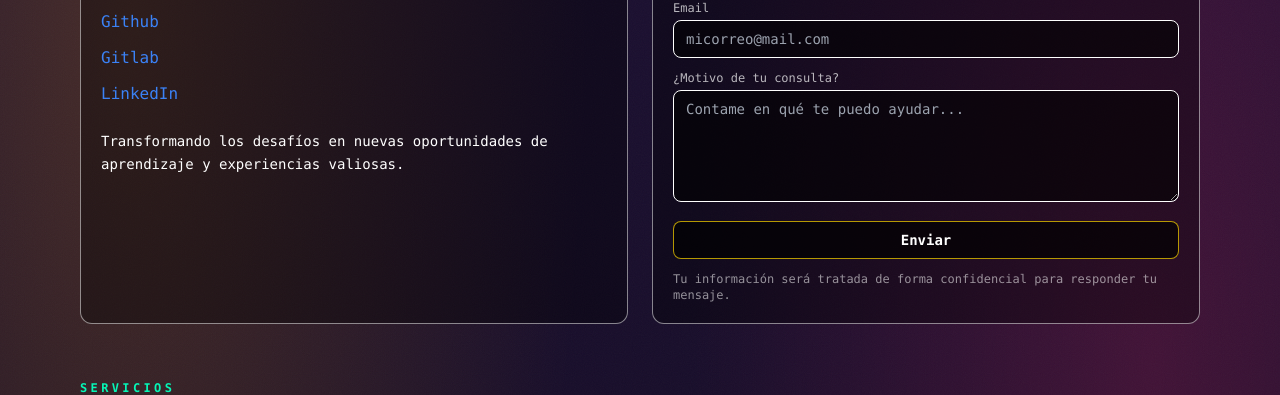
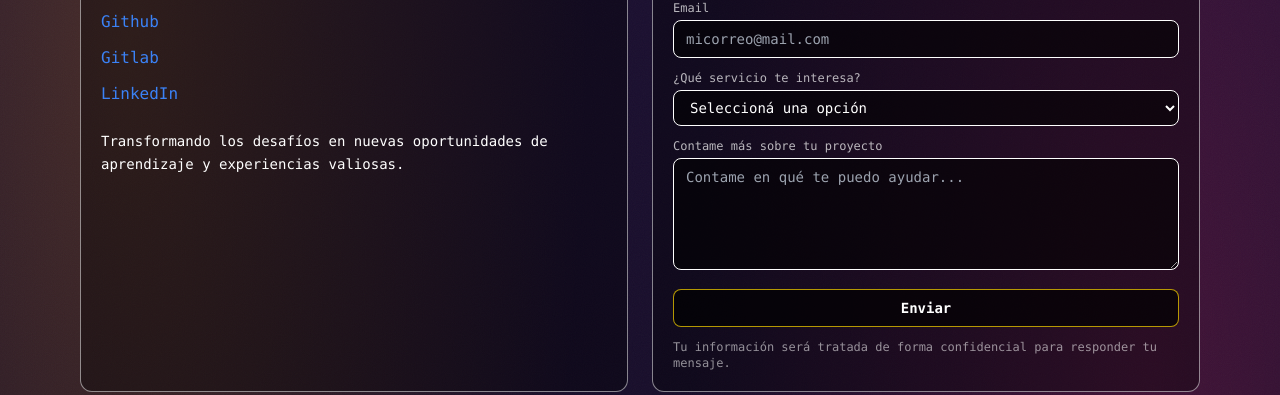
Before and after one commit to lu-developer476/Portfolio, a Next.js app: page /contact in a window 1280 px wide. Shown: the part 327-722 px from the top of the page. Built offline with nearby package versions, Linux system fonts and the light colour scheme; no server answers.

Commit message:
Add service selector to contact form (#102)
* Add service selector to contact form

* Connect service cards to contact selector

* Add bilingual service selector translations

* Store selected service and include it in contact emails

```diff
--- a/src/app/api/contact/route.ts
+++ b/src/app/api/contact/route.ts
@@ -7,6 +7,16 @@ import { transporter } from "@/lib/mailer";
 const schema = z.object({
   name: z.string().min(2).max(80),
   email: z.string().email().max(120),
+  service: z.enum([
+    "landing-page",
+    "professional-website",
+    "online-store",
+    "custom-web-app",
+    "redesign-optimization",
+    "custom-quote",
+    "extras",
+    "general"
+  ]),
   message: z.string().min(10).max(2000)
 });
 
@@ -30,8 +40,20 @@ export async function POST(req: Request) {
 
     // ✅ Sanitización básica HTML
     const safeMessage = data.message
+      .replace(/&/g, "&amp;")
       .replace(/</g, "&lt;")
       .replace(/>/g, "&gt;");
+    const serviceNames: Record<(typeof data.service), string> = {
+      "landing-page": "Landing Page",
+      "professional-website": "Sitio Web Profesional / Professional Website",
+      "online-store": "Catálogo o Tienda Online / Catalog or Online Store",
+      "custom-web-app": "Aplicación Web a Medida / Custom Web Application",
+      "redesign-optimization": "Rediseño y Optimización / Redesign and Optimization",
+      "custom-quote": "Presupuesto personalizado / Custom quote",
+      extras: "Opcionales y servicios adicionales / Optional and additional services",
+      general: "Consulta general / General inquiry"
+    };
+    const serviceLabel = serviceNames[data.service];
 
     // ------------------------------------------------
     // 1️⃣ Guardar en Firestore
@@ -39,6 +61,7 @@ export async function POST(req: Request) {
     await db.collection("contact_messages").add({
       name: data.name,
       email: data.email,
+      service: data.service,
       message: safeMessage,
       createdAt: new Date().toISOString(),
       userAgent: req.headers.get("user-agent") ?? null
@@ -58,6 +81,7 @@ export async function POST(req: Request) {
           <hr />
           <p><strong>Nombre:</strong> ${data.name}</p>
           <p><strong>Email:</strong> ${data.email}</p>
+          <p><strong>Servicio:</strong> ${serviceLabel}</p>
           <p><strong>Mensaje:</strong></p>
           <p style="background:#f4f4f4;padding:12px;border-radius:6px;">
             ${safeMessage}
@@ -86,6 +110,10 @@ export async function POST(req: Request) {
               <p>⏱︎ En breve leeré tu consulta y te estaré contactando.</p>
 
               <hr />
+
+              <p style="font-size:14px;">
+                <strong>Servicio consultado:</strong> ${serviceLabel}
+              </p>
 
               <p style="font-size:14px;">
                 <strong>Tu mensaje:</strong>
--- a/src/components/ContactForm.tsx
+++ b/src/components/ContactForm.tsx
@@ -1,12 +1,23 @@
 "use client";
 
-import { useState } from "react";
+import { useEffect, useState } from "react";
 import Swal from "sweetalert2";
 import { useLanguage } from "@/lib/i18n";
+
+type ServiceOption =
+  | "landing-page"
+  | "professional-website"
+  | "online-store"
+  | "custom-web-app"
+  | "redesign-optimization"
+  | "custom-quote"
+  | "extras"
+  | "general";
 
 type FormState = {
   name: string;
   email: string;
+  service: string;
   message: string;
 };
 
@@ -23,9 +34,19 @@ const baseSwal = Swal.mixin({
 export default function ContactForm() {
   const { t } = useLanguage();
   const [loading, setLoading] = useState(false);
-  const [data, setData] = useState<FormState>({ name: "", email: "", message: "" });
+  const [data, setData] = useState<FormState>({ name: "", email: "", service: "", message: "" });
 
-  const onChange = (k: keyof FormState) => (e: React.ChangeEvent<HTMLInputElement | HTMLTextAreaElement>) => {
+  useEffect(() => {
+    const handleServiceSelection = (event: Event) => {
+      const service = (event as CustomEvent<ServiceOption>).detail;
+      setData((current) => ({ ...current, service }));
+    };
+
+    window.addEventListener("portfolio:select-service", handleServiceSelection);
+    return () => window.removeEventListener("portfolio:select-service", handleServiceSelection);
+  }, []);
+
+  const onChange = (k: keyof FormState) => (e: React.ChangeEvent<HTMLInputElement | HTMLTextAreaElement | HTMLSelectElement>) => {
     setData((d) => ({ ...d, [k]: e.target.value }));
   };
 
@@ -52,7 +73,7 @@ export default function ContactForm() {
         text: t.contact.form.successText
       });
 
-      setData({ name: "", email: "", message: "" });
+      setData({ name: "", email: "", service: "", message: "" });
     } catch (err: any) {
       await baseSwal.fire({
         icon: "error",
@@ -85,6 +106,25 @@ export default function ContactForm() {
           placeholder="micorreo@mail.com"
           required
         />
+      </Field>
+
+      <Field label={t.contact.form.serviceLabel}>
+        <select
+          value={data.service}
+          onChange={onChange("service")}
+          className="w-full rounded-lg border border-white/100 bg-black/60 px-3 py-2 text-sm text-white outline-none focus:border-cyber-neonGreen/60"
+          required
+        >
+          <option value="" disabled>{t.contact.form.servicePlaceholder}</option>
+          <option value="landing-page">{t.contact.form.services.landingPage}</option>
+          <option value="professional-website">{t.contact.form.services.professionalWebsite}</option>
+          <option value="online-store">{t.contact.form.services.onlineStore}</option>
+          <option value="custom-web-app">{t.contact.form.services.customWebApp}</option>
+          <option value="redesign-optimization">{t.contact.form.services.redesign}</option>
+          <option value="custom-quote">{t.contact.form.services.customQuote}</option>
+          <option value="extras">{t.contact.form.services.extras}</option>
+          <option value="general">{t.contact.form.services.general}</option>
+        </select>
       </Field>
 
       <Field label={t.contact.form.reason}>
--- a/src/components/ServicesSection.tsx
+++ b/src/components/ServicesSection.tsx
@@ -355,7 +355,13 @@ export default function ServicesSection() {
               ))}
             </ul>
             {service.note && <p className="mb-4 border-t border-white/10 pt-3 text-xs leading-relaxed text-white/55">{service.note}</p>}
-            <a href="#contact-form" className="mx-auto mt-auto inline-flex w-fit items-center justify-center gap-2 rounded-xl border border-cyber-gold/50 px-4 py-2 text-center text-sm font-semibold text-cyber-gold transition hover:border-cyber-neonGreen hover:text-cyber-neonGreen">
+            <a
+              href="#contact-form"
+              onClick={() => window.dispatchEvent(new CustomEvent("portfolio:select-service", {
+                detail: (["landing-page", "professional-website", "online-store", "custom-web-app", "redesign-optimization"] as const)[index]
+              }))}
+              className="mx-auto mt-auto inline-flex w-fit items-center justify-center gap-2 rounded-xl border border-cyber-gold/50 px-4 py-2 text-center text-sm font-semibold text-cyber-gold transition hover:border-cyber-neonGreen hover:text-cyber-neonGreen"
+            >
               {copy.quoteCta} <span aria-hidden="true">↗</span>
             </a>
           </article>
@@ -365,7 +371,11 @@ export default function ServicesSection() {
       <div className="rounded-2xl border border-cyber-neonGreen/35 bg-black/35 p-5 sm:p-6">
         <h3 className="text-xl font-semibold text-cyber-gold">{copy.customTitle}</h3>
         <p className="mt-2 w-full leading-relaxed text-white/75">{copy.customText}</p>
-        <a href="#contact-form" className="mt-4 inline-flex items-center gap-2 rounded-xl border border-cyber-neonGreen/60 px-4 py-2 text-sm font-semibold text-cyber-neonGreen transition hover:bg-cyber-neonGreen/10">
+        <a
+          href="#contact-form"
+          onClick={() => window.dispatchEvent(new CustomEvent("portfolio:select-service", { detail: "custom-quote" }))}
+          className="mt-4 inline-flex items-center gap-2 rounded-xl border border-cyber-neonGreen/60 px-4 py-2 text-sm font-semibold text-cyber-neonGreen transition hover:bg-cyber-neonGreen/10"
+        >
           {copy.customCta} <span aria-hidden="true">↗</span>
         </a>
       </div>
@@ -389,6 +399,13 @@ export default function ServicesSection() {
             </article>
           ))}
         </div>
+        <a
+          href="#contact-form"
+          onClick={() => window.dispatchEvent(new CustomEvent("portfolio:select-service", { detail: "extras" }))}
+          className="inline-flex items-center gap-2 rounded-xl border border-cyber-gold/40 px-4 py-2 text-sm font-semibold text-cyber-gold transition hover:border-cyber-neonGreen hover:text-cyber-neonGreen"
+        >
+          {language === "es" ? "Consultar opcionales" : "Ask about optional services"} <span aria-hidden="true">↗</span>
+        </a>
       </div>
 
       <div className="space-y-3 rounded-xl border border-white/10 bg-black/25 p-4">
--- a/src/lib/i18n.tsx
+++ b/src/lib/i18n.tsx
@@ -59,7 +59,19 @@ const translations = {
       form: {
         personal: "Datos personales",
         namePlaceholder: "Nombre y apellido",
-        reason: "¿Motivo de tu consulta?",
+        serviceLabel: "¿Qué servicio te interesa?",
+        servicePlaceholder: "Seleccioná una opción",
+        services: {
+          landingPage: "Landing Page",
+          professionalWebsite: "Sitio Web Profesional",
+          onlineStore: "Catálogo o Tienda Online",
+          customWebApp: "Aplicación Web a Medida",
+          redesign: "Rediseño y Optimización",
+          customQuote: "Presupuesto personalizado",
+          extras: "Opcionales y servicios adicionales",
+          general: "Consulta general"
+        },
+        reason: "Contame más sobre tu proyecto",
         messagePlaceholder: "Contame en qué te puedo ayudar...",
         sending: "Un momento por favor...",
         submit: "Enviar",
@@ -154,7 +166,19 @@ const translations = {
       form: {
         personal: "Personal information",
         namePlaceholder: "Full name",
-        reason: "Reason for your inquiry?",
+        serviceLabel: "Which service are you interested in?",
+        servicePlaceholder: "Choose an option",
+        services: {
+          landingPage: "Landing Page",
+          professionalWebsite: "Professional Website",
+          onlineStore: "Catalog or Online Store",
+          customWebApp: "Custom Web Application",
+          redesign: "Redesign and Optimization",
+          customQuote: "Custom quote",
+          extras: "Optional and additional services",
+          general: "General inquiry"
+        },
+        reason: "Tell me more about your project",
         messagePlaceholder: "Tell me how I can help you...",
         sending: "Sending...",
         submit: "Send",
```
